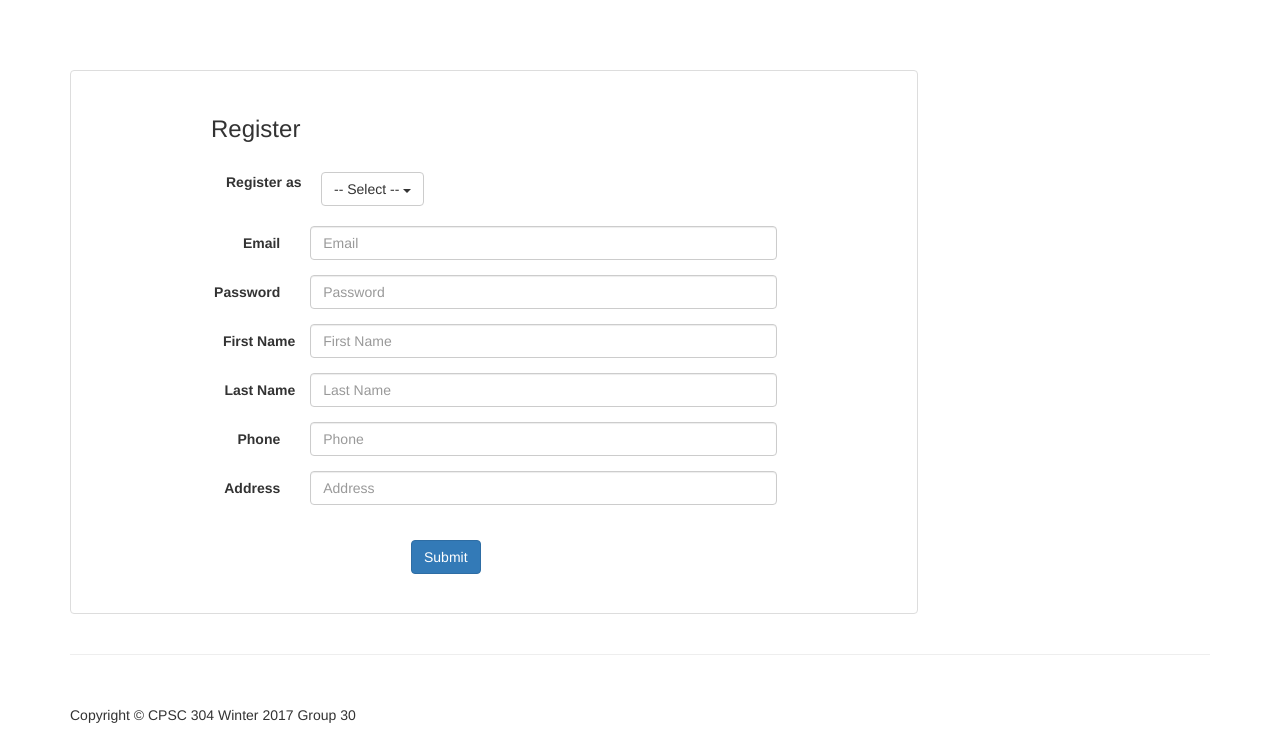
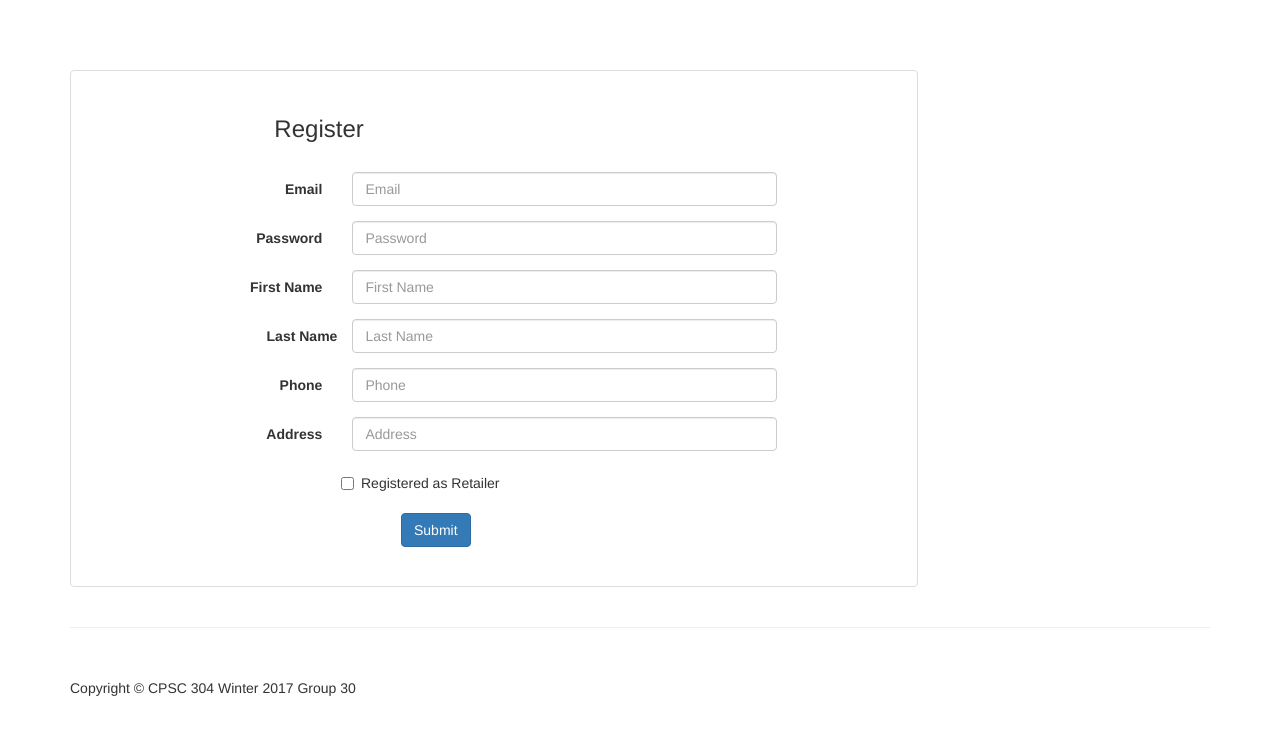
Before and after one commit to npojoku/OnlineShopping, a PHP site: page /frontend/php/register.php in a window 1280 px wide. Shown: the top 745 px of the page. Run offline with PHP 8.4, Linux system fonts and the light colour scheme.

Commit message:
added addiontal webpages

```diff
--- a/frontend/php/parts/registerBody.php
+++ b/frontend/php/parts/registerBody.php
@@ -7,64 +7,57 @@
 
             <div class="thumbnail">
                 <div class="caption-full" style="
-                        padding-left: 140px;
+                        padding-left: 130px;
                         padding-right: 140px;
                         padding-top: 25px;
                         padding-bottom: 25px;">
-                    <h3>Register
+                    <h3>&nbsp;&nbsp;&nbsp;&nbsp;&nbsp;&nbsp;&nbsp;&nbsp;&nbsp;&nbsp;&nbsp;Register
                     </h3>
-                    <br>
-                    <div class="dropdown">
-                        <label class="col-sm-2 control-label" style="width: 110px;">Register as</label>
-                          <button class="btn btn-default dropdown-toggle" type="button" id="ddl" data-toggle="dropdown" aria-haspopup="true" aria-expanded="true">
-                            -- Select --
-                            <span class="caret"></span>
-                          </button>
-                          <ul class="dropdown-menu" aria-labelledby="dropdownMenu1">
-                            <li><a href="#">Customer</a></li>
-                            <li><a href="#">Retailer</a></li>
-                          </ul>
-                        </div>
                     <br>
                    <form class="form-horizontal" action = "../../backend/register/personRegister.php" method = "post">
                       <div class="form-group">
-                        <label class="col-sm-2 control-label">Email</label>
-                        <div class="col-sm-10">
-                          <input type="Email" class="form-control" name="Email" placeholder="Email">
+                        <label class="col-sm-3 control-label">Email</label>
+                        <div class="col-sm-9">
+                          <input type="email" class="form-control" name="Email" placeholder="Email">
                         </div>
                       </div>
                       <div class="form-group">
-                        <label for="inputPassword" class="col-sm-2 control-label">Password</label>
-                        <div class="col-sm-10">
+                        <label for="inputPassword" class="col-sm-3 control-label">Password</label>
+                        <div class="col-sm-9">
                           <input type="password" class="form-control" name="Password" placeholder="Password">
                         </div>
                       </div>
                     <div class="form-group">
-                        <label for="inputFirstName" class="col-sm-2 control-label" style=" padding-left: 0px; padding-right: 0px;">First Name</label>
-                        <div class="col-sm-10">
+                        <label for="inputFirstName" class="col-sm-3 control-label">First Name</label>
+                        <div class="col-sm-9">
                           <input type="text" class="form-control" name="FirstName" placeholder="First Name">
                         </div>
                       </div>
                     <div class="form-group">
-                        <label for="inputLastName" class="col-sm-2 control-label" style=" padding-left: 0px; padding-right: 0px;">Last Name</label>
-                        <div class="col-sm-10">
+                        <label for="inputLastName" class="col-sm-3 control-label" style=" padding-left: 0px; padding-right: 0px;">Last Name</label>
+                        <div class="col-sm-9">
                           <input type="text" class="form-control" name="LastName" placeholder="Last Name">
                         </div>
                       </div>
                     <div class="form-group">
-                        <label class="col-sm-2 control-label">Phone</label>
-                        <div class="col-sm-10">
-                          <input type="text" class="form-control" name="Phone" placeholder="Phone">
+                        <label class="col-sm-3 control-label">Phone</label>
+                        <div class="col-sm-9">
+                          <input type="number" class="form-control" name="Phone" placeholder="Phone">
                         </div>
                       </div>
                     <div class="form-group">
-                        <label class="col-sm-2 control-label">Address</label>
-                        <div class="col-sm-10">
+                        <label class="col-sm-3 control-label">Address</label>
+                        <div class="col-sm-9">
                           <input type="text" class="form-control" name="Address" placeholder="Address">
                         </div>
                       </div>
+                      <div class="checkbox" style="margin-left: 140px;">
+                        <label>
+                          <input type="checkbox" name = "retailer"> Registered as Retailer
+                        </label>
+                      </div>
                       <br>
-                      <button type="submit" class="btn btn-primary" style="margin-left: 200px;">Submit</button>
+                      <button type="submit" class="btn btn-primary" name="create" style="margin-left: 200px;">Submit</button>
                     </form>
                 </div>
             </div>
```
Also changed, not shown: backend/register/personRegister.php (+7 -0 lines), frontend/php/cardInfo.php (added, +24 -0 lines), frontend/php/parts/cardInfoBody.php (added, +39 -0 lines), frontend/php/parts/registerRetailerBody.php (added, +39 -0 lines), frontend/php/registerRetailer.php (added, +24 -0 lines), 2 other files.
